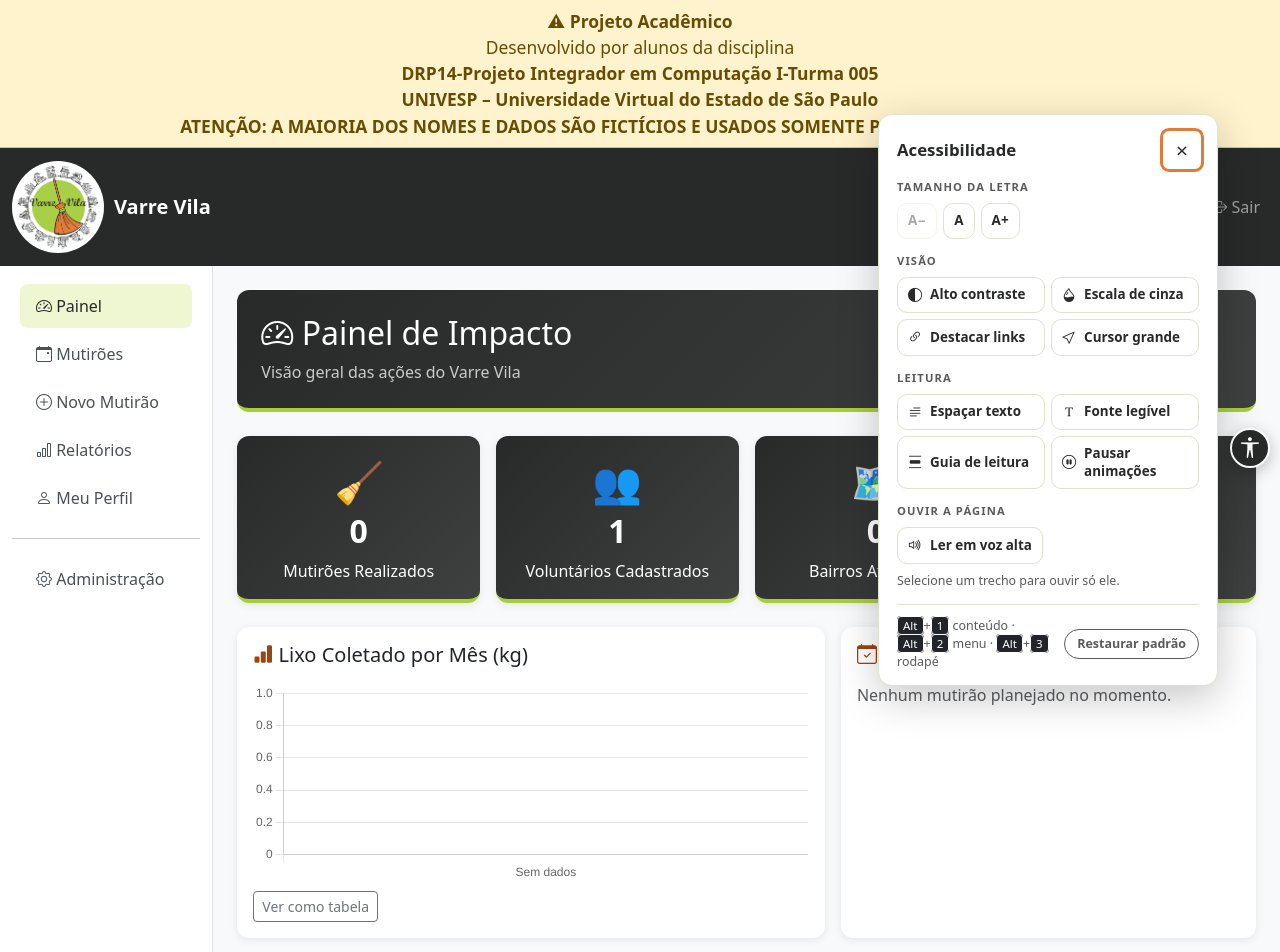
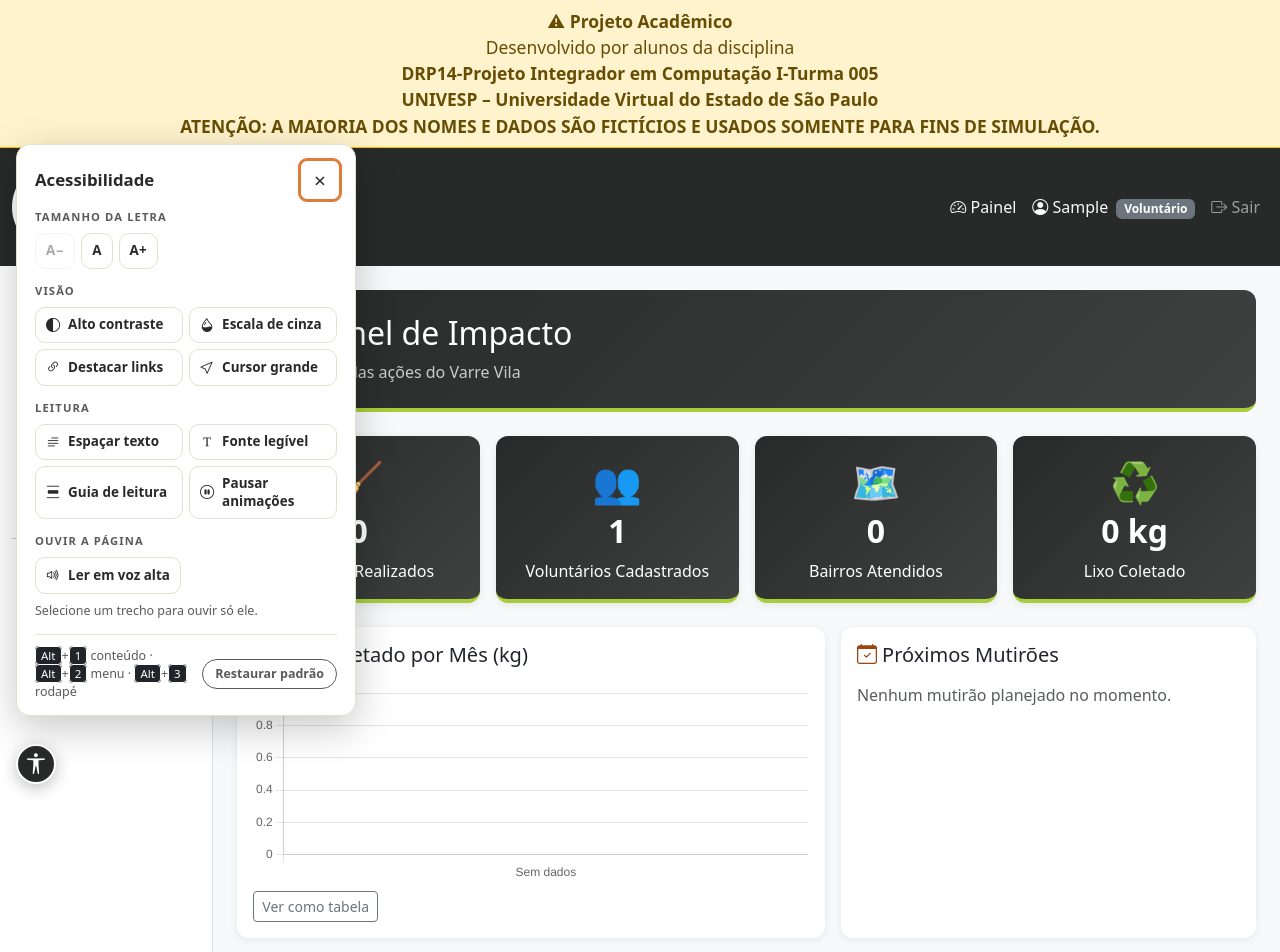
Before and after one commit to flavioalsoares/VarreVilaUNIVESP, a Django app: page /sistema/ in a window 1280 px wide, after a click on "Acessibilidade (Alt+4)". Shown: the top 952 px of the page. Run offline with Django 4.2, Linux system fonts and the light colour scheme; the visitor is signed in with stand-in values (Sample User, id 1); data comes from the database, SQL or seed files in the repository; data that the repository does not hold is empty; parts of the project's set-up code (start-up, migrations or seed data) failed here and were passed over; some libraries are stand-ins or nearby versions.

Commit message:
feat(a11y): botão desvia para canto livre quando o VLibras o cobre
Terceira tentativa, agora com os dados que faltavam. O Console do
navegador mostrou por que as duas anteriores falharam: o VLibras desenha
dentro de shadow DOM, e os nós que ele deixa no documento — div[vw],
[vw-access-button], [vw-plugin-wrapper] — reportam 1350x0 no fim da
página, sem relação com o que se vê. Com o widget fechado, o único
elemento fixo e visível da página inteira é o nosso próprio botão.

Isso explica o bug relatado: o código anterior detectava a cobertura
corretamente, mas calculava o destino a partir do retângulo do elemento
encontrado. Borda inferior em y=3981, logo "abaixo dele" caía fora da
janela e o botão grudava no rodapé. A aritmética estava certa sobre uma
medida absurda.

Agora o módulo usa do elementFromPoint apenas o sim ou não — ele
atravessa o shadow DOM e essa resposta é confiável — e manda o botão
para um canto conhecidamente livre, o inferior esquerdo, do lado oposto
ao do widget. Nenhuma conta sobre medidas de terceiros.

Quem decide é um atributo na raiz, data-botao-desviado; o deslocamento é
CSS. Ao fechar, cada avaliação começa removendo o atributo, então o
botão volta sozinho. Reavalia em 120, 400 e 900ms, porque o painel abre
com animação.

Verificado em página de teste que reproduz a estrutura real: host inerte
no fim do documento e painel dentro de shadow DOM aberto em 1s, fechado
em 3s. Atributo ausente, presente e ausente de novo; capturas confirmam o
botão indo da direita para o canto inferior esquerdo e voltando.

146 testes no Podman local.

Co-Authored-By: Claude Opus 5 <noreply@anthropic.com>
Claude-Session: https://claude.ai/code/session_01N1o3yn1bTMFmQiwDVzgi4q

```diff
--- a/public/tests.py
+++ b/public/tests.py
@@ -389,7 +389,8 @@ class AcessibilidadeTest(TestCase):
                 self.assertIn('aria-hidden="true"', icone, f'ícone sem aria-hidden: {icone}')
 
     def test_modulos_de_acessibilidade_sao_carregados(self):
-        for modulo in ('preferencias', 'atalhos', 'guia-de-leitura', 'leitura', 'vlibras'):
+        for modulo in ('preferencias', 'atalhos', 'guia-de-leitura', 'leitura', 'vlibras',
+                       'botao-acessibilidade'):
             with self.subTest(modulo=modulo):
                 self.assertIn(f'js/{modulo}.js', self.html)
 
--- a/static/css/acessibilidade.css
+++ b/static/css/acessibilidade.css
@@ -220,6 +220,25 @@ select:focus-visible,
 
 .acessibilidade-abrir:hover { background: var(--verde-vivo); color: var(--verde-escuro); }
 
+/* Quando o painel do VLibras cobre o botão, ele se muda para o canto
+   inferior esquerdo — lado oposto ao do widget, sempre livre. Quem decide
+   é static/js/botao-acessibilidade.js, pondo o atributo na raiz. */
+:root[data-botao-desviado] .acessibilidade-abrir {
+    top: auto;
+    right: auto;
+    left: 16px;
+    bottom: 16px;
+}
+
+:root[data-botao-desviado] .acessibilidade-painel {
+    top: auto;
+    right: auto;
+    left: 16px;
+    bottom: 84px;
+    transform: none;
+    max-height: calc(100vh - 110px);
+}
+
 /* O painel abre à esquerda do botão, centrado na vertical: assim cabe
    inteiro em qualquer altura de janela, sem esbarrar no VLibras acima. */
 .acessibilidade-painel {
--- /dev/null
+++ b/static/js/botao-acessibilidade.js
@@ -0,0 +1,91 @@
+/**
+ * Desvia o botão de acessibilidade quando algo o cobre — na prática, o painel
+ * do VLibras, que ao abrir ocupa a faixa direita da tela.
+ *
+ * Histórico, porque a solução óbvia não funciona aqui: o VLibras desenha
+ * dentro de shadow DOM. Os nós que ele deixa no documento — div[vw],
+ * [vw-access-button], [vw-plugin-wrapper] — têm 1350x0 no fim da página e não
+ * correspondem a nada do que se vê. Medir o painel é impossível a partir
+ * daqui; duas tentativas nesse caminho falharam.
+ *
+ * O que funciona é perguntar "tem alguém na frente?" com elementFromPoint,
+ * que atravessa o shadow DOM devolvendo o elemento hospedeiro. A resposta é
+ * confiável; o retângulo dela, não. Então este módulo usa só o sim ou não, e
+ * manda o botão para um canto conhecidamente livre — o inferior esquerdo, do
+ * lado oposto ao do widget. Nada de aritmética sobre medidas de terceiros.
+ */
+
+const MAX_TENTATIVAS = 3;
+/* O painel abre com animação: uma medida só, logo após o clique, pegaria o
+   painel a meio caminho e nada acordaria o módulo depois. */
+const ESPERAS = [120, 400, 900];
+const ATRIBUTO = 'data-botao-desviado';
+
+const botao = document.querySelector('[data-painel-acessibilidade] [data-abrir-painel]');
+
+if (botao) {
+    vigiar(botao);
+}
+
+function vigiar(botao) {
+    const raiz = document.documentElement;
+
+    /** Alguém desenhado por cima do botão? Só o sim ou não interessa. */
+    function estaCoberto() {
+        const r = botao.getBoundingClientRect();
+        if (r.width === 0) {
+            return false;
+        }
+        const pontos = [
+            [r.left + 3, r.top + 3],
+            [r.right - 3, r.top + 3],
+            [r.left + r.width / 2, r.top + r.height / 2],
+            [r.left + 3, r.bottom - 3],
+            [r.right - 3, r.bottom - 3],
+        ];
+        return pontos.some(([x, y]) => {
+            if (x < 0 || y < 0 || x > window.innerWidth || y > window.innerHeight) {
+                return false;
+            }
+            const alvo = document.elementFromPoint(x, y);
+            return alvo && alvo !== botao && !botao.contains(alvo) && !alvo.contains(botao);
+        });
+    }
+
+    function avaliar() {
+        /* Começa sempre pela posição do CSS: é o que faz o botão voltar
+           sozinho quando o painel do VLibras fecha. */
+        raiz.removeAttribute(ATRIBUTO);
+
+        for (let i = 0; i < MAX_TENTATIVAS; i += 1) {
+            if (!estaCoberto()) {
+                return;
+            }
+            if (raiz.hasAttribute(ATRIBUTO)) {
+                return;      // já está no canto alternativo e ainda assim coberto
+            }
+            raiz.setAttribute(ATRIBUTO, '');
+        }
+    }
+
+    let agendados = [];
+    function agendar() {
+        for (const id of agendados) {
+            window.clearTimeout(id);
+        }
+        agendados = ESPERAS.map((ms) => window.setTimeout(avaliar, ms));
+    }
+
+    /* O widget abre e fecha dentro do próprio shadow DOM; não há mutação
+       observável no documento, então o gatilho é o clique. */
+    document.addEventListener('click', agendar, true);
+    window.addEventListener('resize', agendar, { passive: true });
+    new MutationObserver(agendar).observe(document.body, {
+        attributes: true,
+        attributeFilter: ['class', 'style', 'hidden'],
+        childList: true,
+        subtree: true,
+    });
+
+    avaliar();
+}
--- a/templates/base.html
+++ b/templates/base.html
@@ -272,6 +272,7 @@
 <script type="module" src="{% static 'js/atalhos.js' %}"></script>
 <script type="module" src="{% static 'js/guia-de-leitura.js' %}"></script>
 <script type="module" src="{% static 'js/leitura.js' %}"></script>
+<script type="module" src="{% static 'js/botao-acessibilidade.js' %}"></script>
 {% block extra_js %}{% endblock %}
 </body>
 </html>
--- a/templates/public/base_publica.html
+++ b/templates/public/base_publica.html
@@ -478,6 +478,7 @@
 <script type="module" src="{% static 'js/atalhos.js' %}"></script>
 <script type="module" src="{% static 'js/guia-de-leitura.js' %}"></script>
 <script type="module" src="{% static 'js/leitura.js' %}"></script>
+<script type="module" src="{% static 'js/botao-acessibilidade.js' %}"></script>
 {% block extra_js %}{% endblock %}
 </body>
 </html>
```
